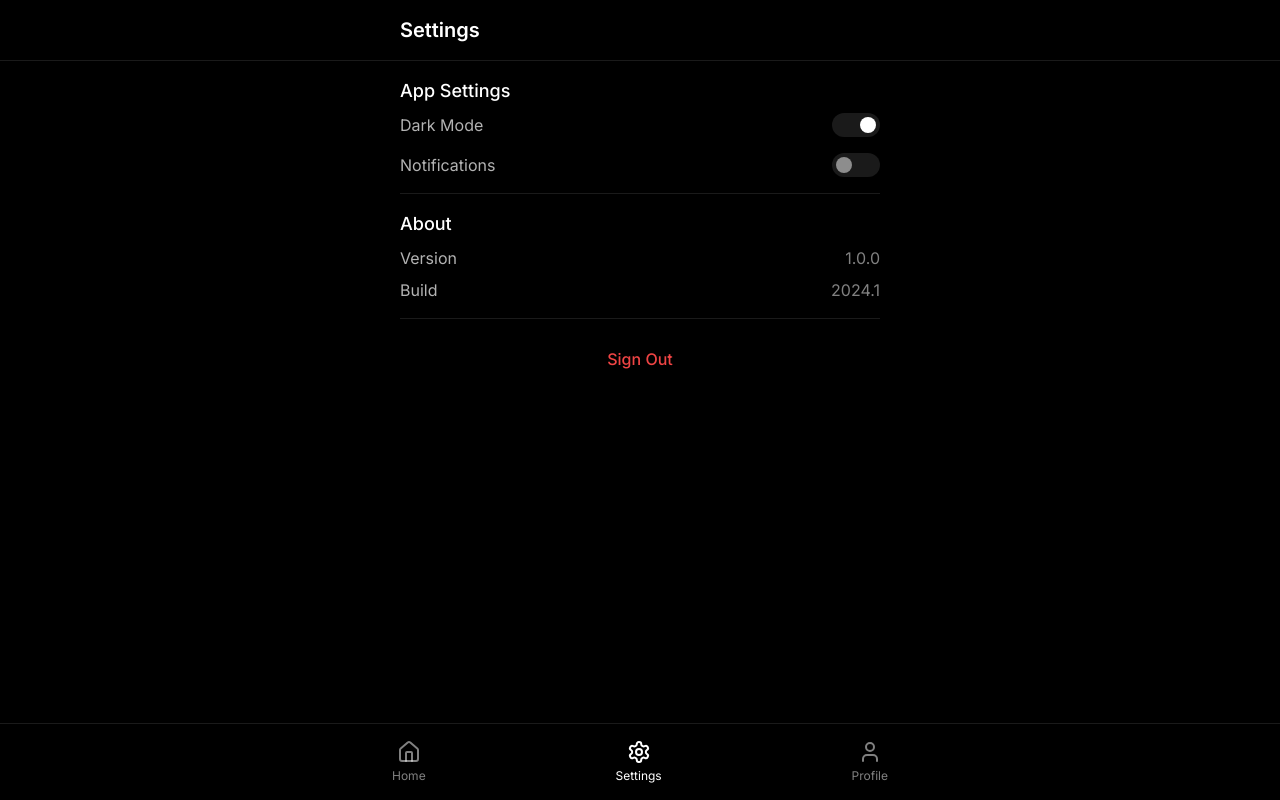
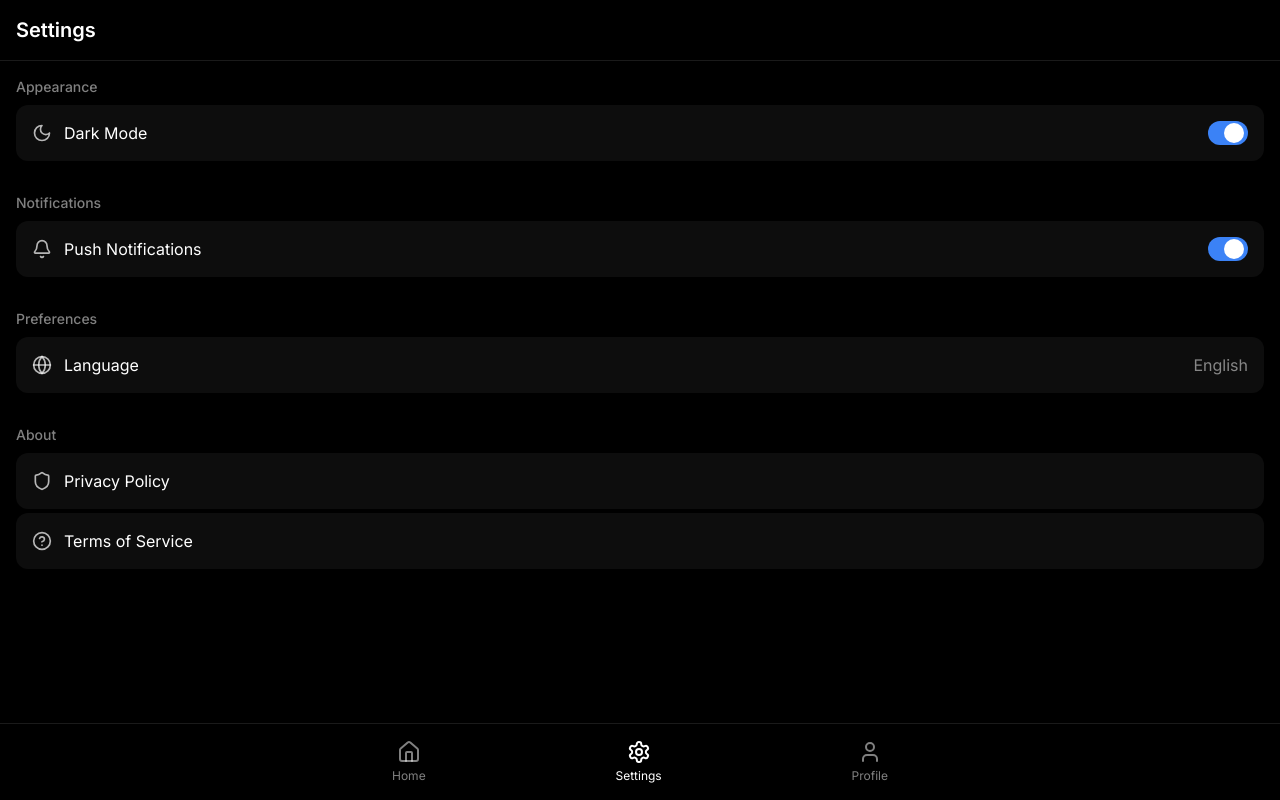
Before and after one commit to affixpin/brainder, a Next.js app: page /settings in a window 1280 px wide. Built offline with nearby package versions, Linux system fonts and the light colour scheme.

Commit message:
settings and profile basic design

```diff
--- /dev/null
+++ b/src/app/profile/layout.tsx
@@ -0,0 +1,15 @@
+'use client';
+
+import { AnimatePresence } from 'framer-motion';
+
+export default function ProfileLayout({
+  children,
+}: {
+  children: React.ReactNode;
+}) {
+  return (
+    <AnimatePresence mode="wait">
+      {children}
+    </AnimatePresence>
+  );
+}
--- /dev/null
+++ b/src/app/profile/page.tsx
@@ -0,0 +1,95 @@
+'use client';
+
+import { useState } from 'react';
+import { motion } from 'framer-motion';
+import { User, Settings, Bell, Shield, HelpCircle, LogOut } from 'lucide-react';
+import BottomNav from '@/components/BottomNav';
+
+export default function ProfilePage() {
+  const [isLoading, setIsLoading] = useState(false);
+
+  // Mock user data - in a real app, this would come from an API or context
+  const user = {
+    name: 'John Doe',
+    email: 'john.doe@example.com',
+    joinDate: 'January 2023',
+    topicsViewed: 42,
+    topicsSaved: 7
+  };
+
+  const menuItems = [
+    { icon: <User className="w-5 h-5" />, label: 'Account Information', action: () => {} },
+    { icon: <Settings className="w-5 h-5" />, label: 'Preferences', action: () => {} },
+    { icon: <Bell className="w-5 h-5" />, label: 'Notifications', action: () => {} },
+    { icon: <Shield className="w-5 h-5" />, label: 'Privacy & Security', action: () => {} },
+    { icon: <HelpCircle className="w-5 h-5" />, label: 'Help & Support', action: () => {} },
+    { icon: <LogOut className="w-5 h-5" />, label: 'Sign Out', action: () => {} },
+  ];
+
+  return (
+    <div className="fixed inset-0 bg-black flex flex-col">
+      {/* Header */}
+      <div className="bg-black/95 backdrop-blur-sm border-b border-white/10 px-4 py-4">
+        <h1 className="text-xl font-semibold text-white">Profile</h1>
+      </div>
+
+      {/* Profile Content */}
+      <div className="flex-1 overflow-y-auto p-4 space-y-6">
+        {/* Profile Header */}
+        <motion.div
+          initial={{ opacity: 0, y: 20 }}
+          animate={{ opacity: 1, y: 0 }}
+          transition={{ duration: 0.3 }}
+          className="flex flex-col items-center space-y-4 py-6"
+        >
+          <div className="w-24 h-24 bg-gradient-to-br from-blue-500 to-purple-600 rounded-full flex items-center justify-center">
+            <span className="text-3xl font-bold text-white">{user.name.charAt(0)}</span>
+          </div>
+          <div className="text-center">
+            <h2 className="text-xl font-semibold text-white">{user.name}</h2>
+            <p className="text-white/50">{user.email}</p>
+            <p className="text-white/30 text-sm mt-1">Member since {user.joinDate}</p>
+          </div>
+        </motion.div>
+
+        {/* Stats */}
+        <motion.div
+          initial={{ opacity: 0, y: 20 }}
+          animate={{ opacity: 1, y: 0 }}
+          transition={{ duration: 0.3, delay: 0.1 }}
+          className="grid grid-cols-2 gap-4"
+        >
+          <div className="bg-white/5 rounded-xl p-4 text-center">
+            <p className="text-2xl font-bold text-white">{user.topicsViewed}</p>
+            <p className="text-white/50 text-sm">Topics Viewed</p>
+          </div>
+          <div className="bg-white/5 rounded-xl p-4 text-center">
+            <p className="text-2xl font-bold text-white">{user.topicsSaved}</p>
+            <p className="text-white/50 text-sm">Topics Saved</p>
+          </div>
+        </motion.div>
+
+        {/* Menu Items */}
+        <motion.div
+          initial={{ opacity: 0, y: 20 }}
+          animate={{ opacity: 1, y: 0 }}
+          transition={{ duration: 0.3, delay: 0.2 }}
+          className="space-y-2"
+        >
+          {menuItems.map((item, index) => (
+            <button
+              key={index}
+              onClick={item.action}
+              className="w-full flex items-center gap-3 p-4 bg-white/5 rounded-xl hover:bg-white/10 transition-colors"
+            >
+              <div className="text-white/70">{item.icon}</div>
+              <span className="text-white">{item.label}</span>
+            </button>
+          ))}
+        </motion.div>
+      </div>
+
+      <BottomNav />
+    </div>
+  );
+}
--- a/src/app/settings/page.tsx
+++ b/src/app/settings/page.tsx
@@ -1,62 +1,128 @@
 'use client';
 
+import { useState } from 'react';
+import { motion } from 'framer-motion';
+import { Moon, Sun, Bell, Globe, Shield, HelpCircle } from 'lucide-react';
 import BottomNav from '@/components/BottomNav';
-import { motion } from 'framer-motion';
+
+type SettingItem = {
+  icon: React.ReactNode;
+  label: string;
+  action: () => void;
+  value?: string;
+  toggle: boolean;
+};
+
+type SettingSection = {
+  title: string;
+  items: SettingItem[];
+};
 
 export default function SettingsPage() {
+  const [darkMode, setDarkMode] = useState(true);
+  const [notifications, setNotifications] = useState(true);
+  const [language, setLanguage] = useState('English');
+
+  const settingsSections: SettingSection[] = [
+    {
+      title: 'Appearance',
+      items: [
+        {
+          icon: <Moon className="w-5 h-5" />,
+          label: 'Dark Mode',
+          action: () => setDarkMode(!darkMode),
+          value: darkMode ? 'On' : 'Off',
+          toggle: true
+        },
+      ]
+    },
+    {
+      title: 'Notifications',
+      items: [
+        {
+          icon: <Bell className="w-5 h-5" />,
+          label: 'Push Notifications',
+          action: () => setNotifications(!notifications),
+          value: notifications ? 'On' : 'Off',
+          toggle: true
+        },
+      ]
+    },
+    {
+      title: 'Preferences',
+      items: [
+        {
+          icon: <Globe className="w-5 h-5" />,
+          label: 'Language',
+          action: () => {},
+          value: language,
+          toggle: false
+        },
+      ]
+    },
+    {
+      title: 'About',
+      items: [
+        {
+          icon: <Shield className="w-5 h-5" />,
+          label: 'Privacy Policy',
+          action: () => {},
+          toggle: false
+        },
+        {
+          icon: <HelpCircle className="w-5 h-5" />,
+          label: 'Terms of Service',
+          action: () => {},
+          toggle: false
+        },
+      ]
+    }
+  ];
+
   return (
-    <motion.div
-      initial={{ opacity: 0 }}
-      animate={{ opacity: 1 }}
-      className="min-h-screen bg-black text-white"
-    >
-      <div className="bg-black/95 backdrop-blur-sm border-b border-white/10">
-        <div className="max-w-lg mx-auto px-4 py-4">
-          <h1 className="text-xl font-semibold">Settings</h1>
-        </div>
+    <div className="fixed inset-0 bg-black flex flex-col">
+      {/* Header */}
+      <div className="bg-black/95 backdrop-blur-sm border-b border-white/10 px-4 py-4">
+        <h1 className="text-xl font-semibold text-white">Settings</h1>
       </div>
 
-      <div className="max-w-lg mx-auto p-4">
-        <div className="space-y-4">
-          <div className="border-b border-white/10 pb-4">
-            <h2 className="text-lg font-medium mb-2">App Settings</h2>
-            <div className="space-y-4">
-              <div className="flex items-center justify-between">
-                <span className="text-white/70">Dark Mode</span>
-                <div className="w-12 h-6 bg-white/10 rounded-full relative">
-                  <div className="absolute right-1 top-1 w-4 h-4 bg-white rounded-full" />
-                </div>
-              </div>
-              <div className="flex items-center justify-between">
-                <span className="text-white/70">Notifications</span>
-                <div className="w-12 h-6 bg-white/10 rounded-full relative">
-                  <div className="absolute left-1 top-1 w-4 h-4 bg-white/50 rounded-full" />
-                </div>
-              </div>
+      {/* Settings Content */}
+      <div className="flex-1 overflow-y-auto">
+        {settingsSections.map((section, sectionIndex) => (
+          <motion.div
+            key={sectionIndex}
+            initial={{ opacity: 0, y: 20 }}
+            animate={{ opacity: 1, y: 0 }}
+            transition={{ duration: 0.3, delay: sectionIndex * 0.1 }}
+            className="p-4"
+          >
+            <h2 className="text-sm font-medium text-white/50 mb-2">{section.title}</h2>
+            <div className="space-y-1">
+              {section.items.map((item, itemIndex) => (
+                <button
+                  key={itemIndex}
+                  onClick={item.action}
+                  className="w-full flex items-center justify-between p-4 bg-white/5 rounded-xl hover:bg-white/10 transition-colors"
+                >
+                  <div className="flex items-center gap-3">
+                    <div className="text-white/70">{item.icon}</div>
+                    <span className="text-white">{item.label}</span>
+                  </div>
+                  {item.toggle ? (
+                    <div className={`w-10 h-6 rounded-full transition-colors ${item.value === 'On' ? 'bg-blue-500' : 'bg-white/20'}`}>
+                      <div className={`w-5 h-5 rounded-full bg-white transform transition-transform ${item.value === 'On' ? 'translate-x-4' : 'translate-x-0.5'} translate-y-0.5`} />
+                    </div>
+                  ) : (
+                    <span className="text-white/50">{item.value}</span>
+                  )}
+                </button>
+              ))}
             </div>
-          </div>
-
-          <div className="border-b border-white/10 pb-4">
-            <h2 className="text-lg font-medium mb-2">About</h2>
-            <div className="space-y-2">
-              <div className="flex justify-between">
-                <span className="text-white/70">Version</span>
-                <span className="text-white/50">1.0.0</span>
-              </div>
-              <div className="flex justify-between">
-                <span className="text-white/70">Build</span>
-                <span className="text-white/50">2024.1</span>
-              </div>
-            </div>
-          </div>
-
-          <button className="w-full py-3 text-red-500 font-medium">
-            Sign Out
-          </button>
-        </div>
+          </motion.div>
+        ))}
       </div>
 
       <BottomNav />
-    </motion.div>
+    </div>
   );
 }
```
